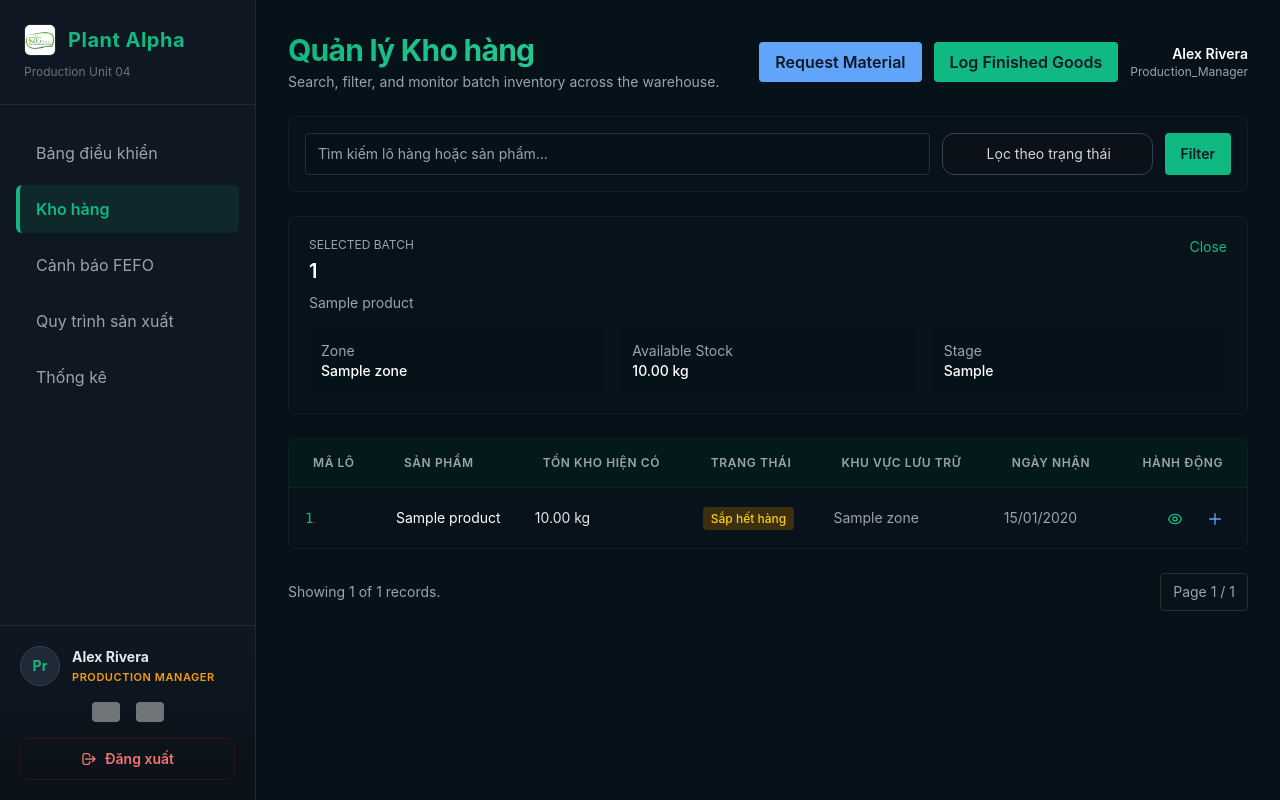
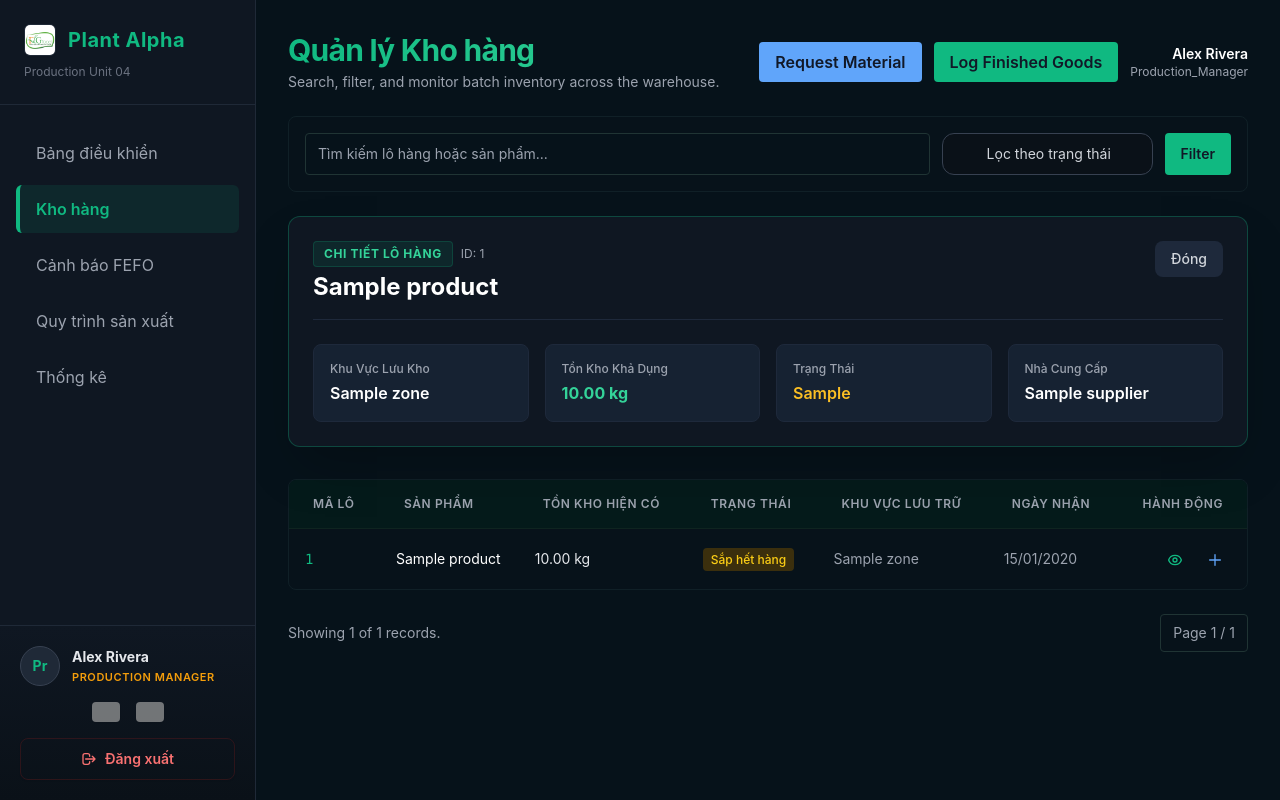
Before and after one commit to PhuongVu51/Capstone_Project_2, a PHP site: page /inventory.php?view_id=1 in a window 1280 px wide. Run offline with PHP 8.4, Linux system fonts and the light colour scheme; a user stored in the database is signed in; tables that the repository leaves empty hold one stand-in row (values such as "Sample post"); data that the repository does not hold is empty; some libraries are stand-ins or nearby versions; grey boxes are pictures that could not be loaded.

Commit message:
Fix undefined variable \ and enhance Batch Detail panel rendering

```diff
--- a/frontend/inventory.php
+++ b/frontend/inventory.php
@@ -5,6 +5,7 @@ require_once '../backend/connection/db_connect.php';
 require_once '../backend/models/StockModel.php';
 
 $userRole = $_SESSION['role'] ?? 'Warehouse_Staff';
+$lang = $_SESSION['lang'] ?? 'vi';
 $search = isset($_GET['search']) ? trim($_GET['search']) : '';
 $statusFilter = isset($_GET['status']) ? trim($_GET['status']) : '';
 $page = max(1, intval($_GET['page'] ?? 1));
@@ -36,17 +37,34 @@ if (isset($_GET['view_id']) && trim($_GET['view_id']) !== '') {
     $viewId = trim($_GET['view_id']);
     $productNameCol = ($lang === 'en') ? 'COALESCE(p.PRD_product_name_en, p.PRD_product_name)' : 'p.PRD_product_name';
     $zoneNameCol = ($lang === 'en') ? 'COALESCE(z.STZ_zone_name_en, z.STZ_zone_name)' : 'z.STZ_zone_name';
+    $supplierNameCol = ($lang === 'en') ? 'COALESCE(sup.SUP_supplier_name_en, sup.SUP_supplier_name)' : 'sup.SUP_supplier_name';
+
     $detailStmt = $pdo->prepare(
         "SELECT b.BCH_batch_id, $productNameCol AS PRD_product_name, p.PRD_material_grade, b.BCH_initial_volume_kg,
                 b.BCH_available_stock_kg, b.BCH_current_stage, b.BCH_health_status,
-                b.BCH_received_date, b.BCH_expiry_date, $zoneNameCol AS STZ_zone_name
+                b.BCH_received_date, b.BCH_expiry_date, $zoneNameCol AS STZ_zone_name, $supplierNameCol AS SUP_supplier_name
          FROM BATCHES b
          LEFT JOIN PRODUCTS p ON b.BCH_product_id = p.PRD_product_id
          LEFT JOIN STORAGE_ZONES z ON b.BCH_zone_id = z.STZ_zone_id
-         WHERE b.BCH_batch_id = :batch_id"
+         LEFT JOIN SUPPLIERS sup ON b.BCH_supplier_id = sup.SUP_supplier_id
+         WHERE b.BCH_batch_id = :batch_id OR b.BCH_batch_id LIKE :batch_like"
     );
-    $detailStmt->execute([':batch_id' => $viewId]);
+    $detailStmt->execute([':batch_id' => $viewId, ':batch_like' => "%$viewId%"]);
     $selectedBatch = $detailStmt->fetch();
+
+    if (!$selectedBatch) {
+        $selectedBatch = [
+            'BCH_batch_id' => $viewId,
+            'PRD_product_name' => 'Batch Item (' . $viewId . ')',
+            'STZ_zone_name' => 'Main Storage Zone',
+            'BCH_available_stock_kg' => 0.00,
+            'BCH_initial_volume_kg' => 0.00,
+            'BCH_current_stage' => 'Active Stock',
+            'BCH_received_date' => date('Y-m-d'),
+            'BCH_expiry_date' => date('Y-m-d', strtotime('+30 days')),
+            'SUP_supplier_name' => 'Standard Supplier'
+        ];
+    }
 }
 ?>
 
@@ -113,27 +131,38 @@ if (isset($_GET['view_id']) && trim($_GET['view_id']) !== '') {
         </section>
 
         <?php if ($selectedBatch): ?>
-            <section class="bg-[#07121a] border border-[#102027] rounded-lg p-5 mb-6">
-                <div class="flex justify-between items-start gap-4">
+            <section class="bg-[#0f1722] border border-emerald-500/30 shadow-2xl rounded-xl p-6 mb-8 relative">
+                <div class="flex justify-between items-start gap-4 pb-4 border-b border-slate-800">
                     <div>
-                        <p class="text-xs uppercase text-gray-400">Selected Batch</p>
-                        <h2 class="text-xl font-semibold text-white mt-1"><?php echo htmlspecialchars($selectedBatch['BCH_batch_id']); ?></h2>
-                        <p class="text-sm text-gray-400 mt-2"><?php echo htmlspecialchars($selectedBatch['PRD_product_name'] ?? 'N/A'); ?></p>
+                        <div class="flex items-center gap-2 mb-1">
+                            <span class="text-xs uppercase font-bold tracking-wider text-emerald-400 bg-emerald-500/10 px-2.5 py-1 rounded border border-emerald-500/20">
+                                <?= ($lang === 'en') ? 'Selected Batch Details' : 'Chi Tiết Lô Hàng' ?>
+                            </span>
+                            <span class="text-xs text-gray-400">ID: <?= htmlspecialchars($selectedBatch['BCH_batch_id']); ?></span>
+                        </div>
+                        <h2 class="text-2xl font-bold text-white mt-1"><?= htmlspecialchars($selectedBatch['PRD_product_name'] ?? 'N/A'); ?></h2>
                     </div>
-                    <a href="inventory.php" class="text-sm text-[#10b981]">Close</a>
+                    <a href="inventory.php" class="bg-slate-800 hover:bg-slate-700 text-gray-300 px-4 py-2 rounded-lg text-sm transition-all font-medium">
+                        <?= ($lang === 'en') ? 'Close' : 'Đóng' ?>
+                    </a>
                 </div>
-                <div class="grid grid-cols-1 md:grid-cols-3 gap-4 mt-4 text-sm">
-                    <div class="bg-[#06121a] rounded p-3">
-                        <p class="text-gray-400">Zone</p>
-                        <p class="text-white font-medium"><?php echo htmlspecialchars($selectedBatch['STZ_zone_name'] ?? 'N/A'); ?></p>
+
+                <div class="grid grid-cols-1 md:grid-cols-4 gap-4 mt-6 text-sm">
+                    <div class="bg-[#162232] rounded-lg p-4 border border-slate-800">
+                        <p class="text-xs text-gray-400 font-medium"><?= ($lang === 'en') ? 'Storage Zone' : 'Khu Vực Lưu Kho' ?></p>
+                        <p class="text-white font-semibold text-base mt-1"><?= htmlspecialchars($selectedBatch['STZ_zone_name'] ?? 'N/A'); ?></p>
                     </div>
-                    <div class="bg-[#06121a] rounded p-3">
-                        <p class="text-gray-400">Available Stock</p>
-                        <p class="text-white font-medium"><?php echo number_format((float) ($selectedBatch['BCH_available_stock_kg'] ?? 0), 2); ?> kg</p>
+                    <div class="bg-[#162232] rounded-lg p-4 border border-slate-800">
+                        <p class="text-xs text-gray-400 font-medium"><?= ($lang === 'en') ? 'Available Stock' : 'Tồn Kho Khả Dụng' ?></p>
+                        <p class="text-emerald-400 font-bold text-base mt-1"><?= number_format((float) ($selectedBatch['BCH_available_stock_kg'] ?? 0), 2); ?> kg</p>
                     </div>
-                    <div class="bg-[#06121a] rounded p-3">
-                        <p class="text-gray-400">Stage</p>
-                        <p class="text-white font-medium"><?php echo htmlspecialchars($selectedBatch['BCH_current_stage'] ?? 'N/A'); ?></p>
+                    <div class="bg-[#162232] rounded-lg p-4 border border-slate-800">
+                        <p class="text-xs text-gray-400 font-medium"><?= ($lang === 'en') ? 'Stage / Status' : 'Trạng Thái' ?></p>
+                        <p class="text-amber-400 font-semibold text-base mt-1"><?= htmlspecialchars($selectedBatch['BCH_current_stage'] ?? 'In Stock'); ?></p>
+                    </div>
+                    <div class="bg-[#162232] rounded-lg p-4 border border-slate-800">
+                        <p class="text-xs text-gray-400 font-medium"><?= ($lang === 'en') ? 'Supplier' : 'Nhà Cung Cấp' ?></p>
+                        <p class="text-white font-semibold text-base mt-1"><?= htmlspecialchars($selectedBatch['SUP_supplier_name'] ?? 'N/A'); ?></p>
                     </div>
                 </div>
             </section>
```
